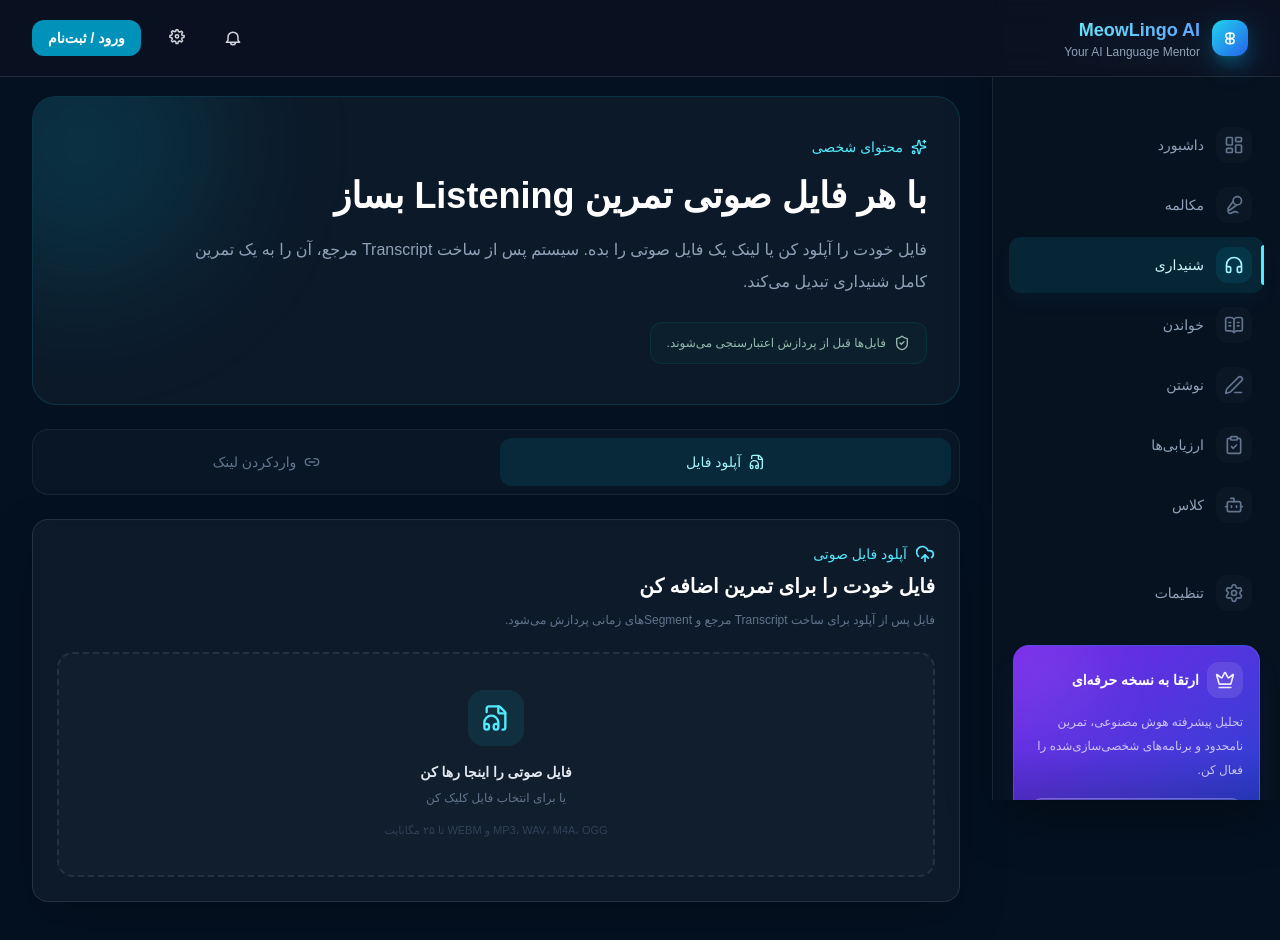
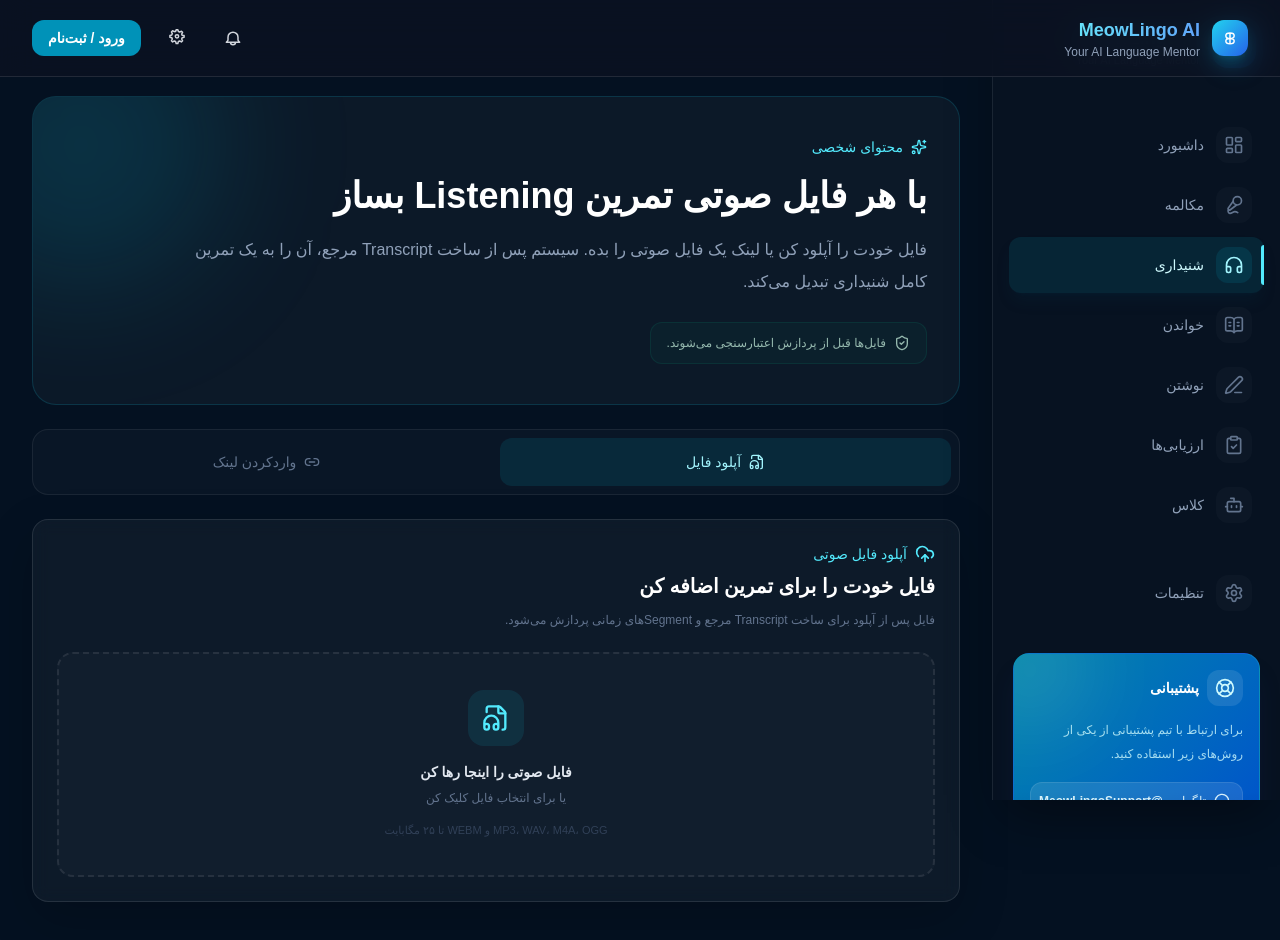
Before and after one commit to Aihan-2005/navan, a Next.js app: page /listening/custom in a window 1280 px wide. Built offline with nearby package versions, Linux system fonts and the light colour scheme; no server answers.

Commit message:
Added Support Card

```diff
--- /dev/null
+++ b/components/ui/support-card.tsx
@@ -0,0 +1,107 @@
+import Link from "next/link";
+import { LifeBuoy, MessageCircle, Mail, Phone } from "lucide-react";
+
+const supportLinks = [
+  {
+    id: "telegram",
+    label: "تلگرام",
+    value: "@MeowLingoSupport",
+    href: "https://t.me/MeowLingoSupport",
+    icon: MessageCircle,
+    external: true,
+  },
+  {
+    id: "email",
+    label: "ایمیل",
+    value: "support@meowlingo.ai",
+    href: "mailto:support@meowlingo.ai",
+    icon: Mail,
+    external: true,
+  },
+  {
+    id: "phone",
+    label: "تلفن",
+    value: "+989123456789",
+    href: "tel:+989123456789",
+    icon: Phone,
+    external: true,
+  },
+] as const;
+
+export function SupportCard() {
+  return (
+    <div className="mt-4 px-3 pb-4 pt-4">
+      <div
+        className="
+          relative overflow-hidden rounded-2xl
+          border border-cyan-300/15
+          bg-gradient-to-br from-cyan-600/90 to-blue-700/90
+          p-4 shadow-xl shadow-blue-950/30
+        "
+      >
+        <div
+          aria-hidden="true"
+          className="
+            pointer-events-none absolute -left-12 -top-12
+            h-32 w-32 rounded-full bg-white/10 blur-2xl
+          "
+        />
+
+        <div
+          aria-hidden="true"
+          className="
+            pointer-events-none absolute inset-x-0 bottom-0
+            h-1/2 bg-gradient-to-t from-black/30 to-transparent
+          "
+        />
+
+        <div className="relative">
+          <div className="flex items-center gap-2">
+            <span
+              className="
+                flex h-9 w-9 items-center justify-center
+                rounded-xl bg-white/10 text-cyan-100
+              "
+            >
+              <LifeBuoy aria-hidden="true" className="h-5 w-5" />
+            </span>
+
+            <h2 className="text-sm font-bold text-white">پشتیبانی</h2>
+          </div>
+
+          <p className="mt-3 text-xs leading-6 text-cyan-100/80">
+            برای ارتباط با تیم پشتیبانی از یکی از روش‌های زیر استفاده کنید.
+          </p>
+
+          <ul className="mt-4 space-y-2">
+            {supportLinks.map((item) => {
+              const Icon = item.icon;
+
+              return (
+                <li key={item.id}>
+                  <Link
+                    href={item.href}
+                    target={item.external ? "_blank" : undefined}
+                    rel={item.external ? "noreferrer" : undefined}
+                    className="
+                      flex items-center justify-between gap-3 rounded-xl
+                      border border-white/10 bg-white/10 px-3 py-2.5
+                      text-xs text-cyan-50/90 transition
+                      hover:bg-white/20 hover:text-white
+                    "
+                  >
+                    <span className="flex items-center gap-2">
+                      <Icon aria-hidden="true" className="h-4 w-4" />
+                      <span>{item.label}</span>
+                    </span>
+                    <span className="font-semibold">{item.value}</span>
+                  </Link>
+                </li>
+              );
+            })}
+          </ul>
+        </div>
+      </div>
+    </div>
+  );
+}
--- a/layout/sidebar.tsx
+++ b/layout/sidebar.tsx
@@ -21,6 +21,7 @@
 
 import { cn } from "../lib/utils/cn";
 import { PricingModal, subscriptionPlans } from "../features/subscription";
+import { SupportCard } from "../components/ui/support-card";
 
 type NavigationItem = Readonly<{
   label: string;
@@ -299,6 +300,7 @@
   function closePricingModal(): void {
     setIsPricingModalOpen(false);
   }
+  const SHOW_PRICING = false;
 
   return (
     <>
@@ -384,17 +386,23 @@
           ))}
         </nav>
 
+        <SupportCard />
+
+        {SHOW_PRICING && (
           <UpgradeToProCard
             onNavigate={closeSidebar}
             onOpenPlans={openPricingModal}
           />
+        )}
       </aside>
 
+      {SHOW_PRICING && (
         <PricingModal
           isOpen={isPricingModalOpen}
           onClose={closePricingModal}
           plans={subscriptionPlans}
         />
+      )}
     </>
   );
 }
```
Lines whose indentation alone changed are shown as unchanged.
